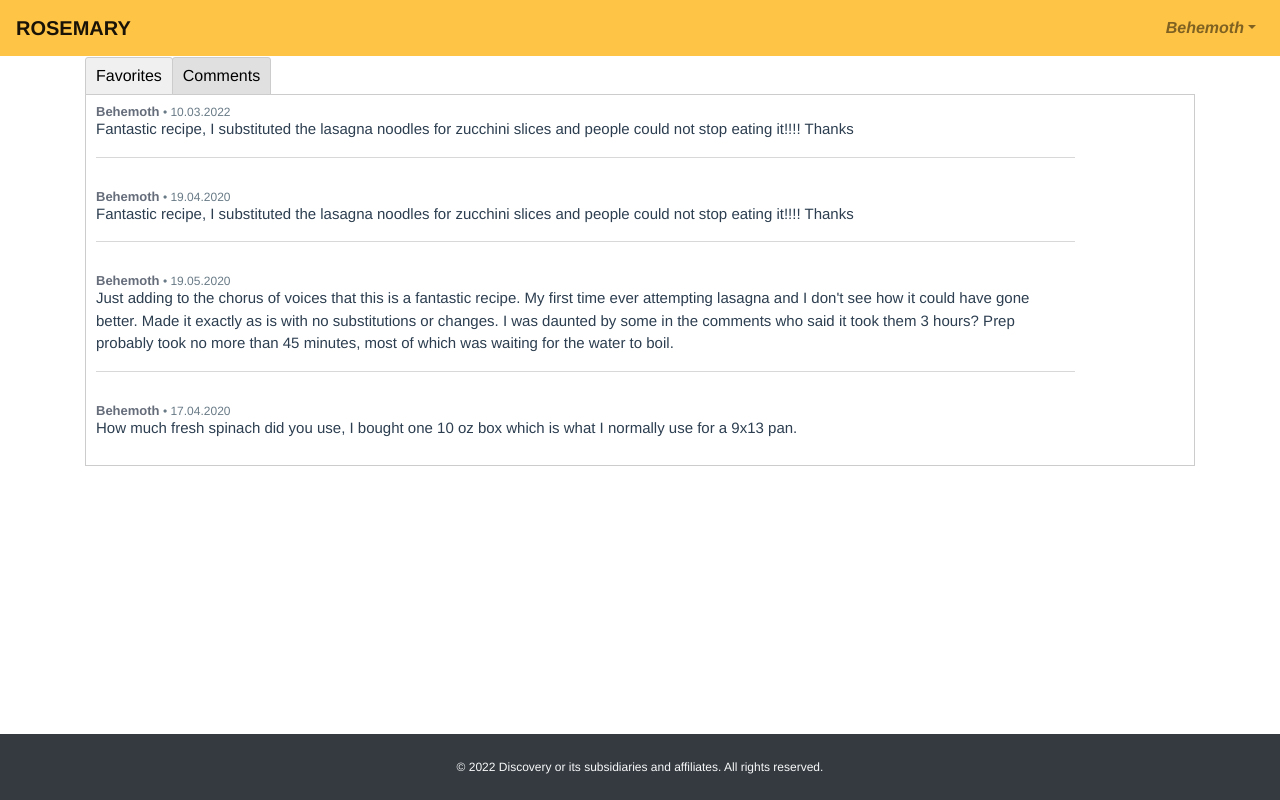
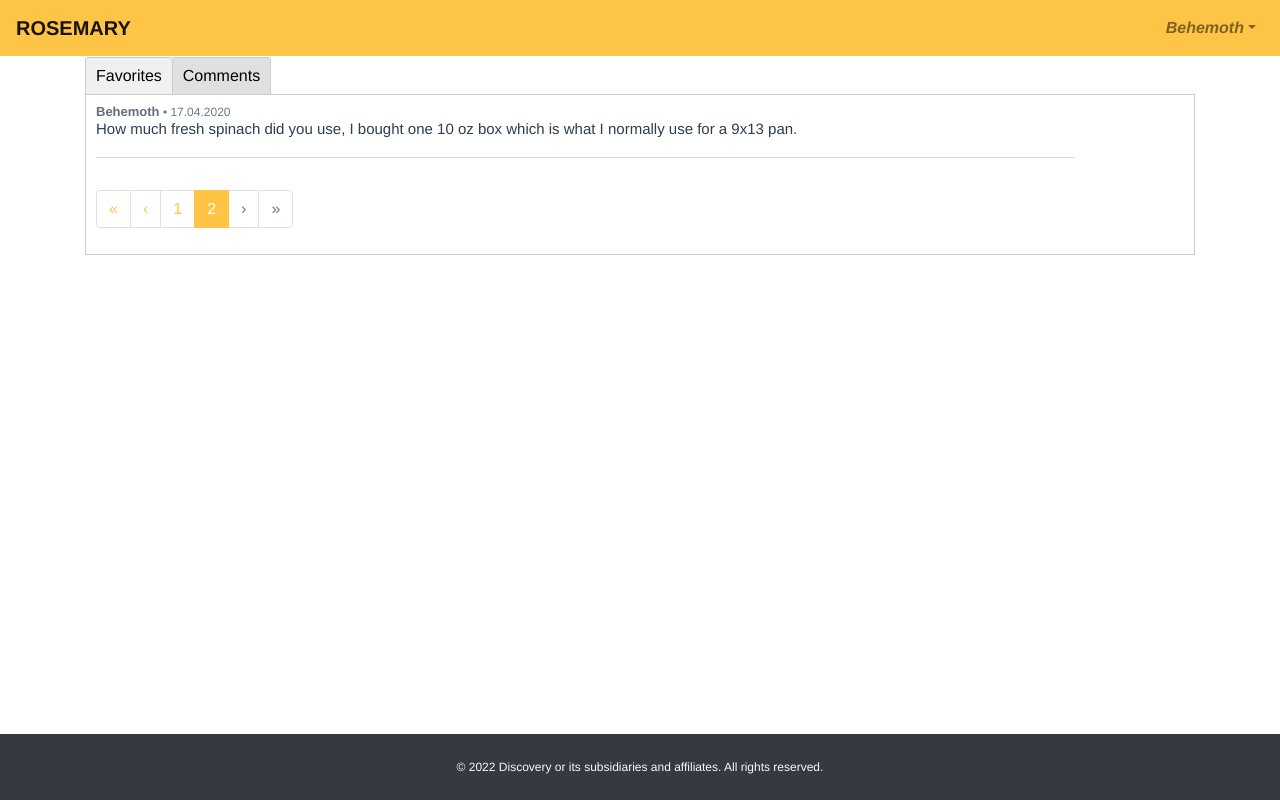
Before and after one commit to gasheva/cooking-site, a Vue app: page /profile in a window 1280 px wide. Both pictures are taken after a click on the button "Comments". Built offline with nearby package versions, Linux system fonts and the light colour scheme.

Commit message:
feat: add pagination to comments tab

```diff
--- a/src/assets/scss/_custom.scss
+++ b/src/assets/scss/_custom.scss
@@ -61,7 +61,8 @@ textarea.form-control.c-textarea--fixed {
     > * {
       border-bottom: 1px solid #d8d8d8;
     }
-    &--settings >a:last-child{
+
+    &--settings > div:last-child {
       border-bottom: none;
     }
   }
--- /dev/null
+++ b/src/mixins/pagination.mixin.js
@@ -0,0 +1,33 @@
+export default {
+    data() {
+        return {
+            page:                     2,
+            pageSize:                 3,
+            pageCount:                0,
+            paginatedAllItems:        [],
+            paginatedDisplayingItems: [],
+        };
+    },
+    methods: {
+        setupPagination(paginatedAllItems) {
+            this.paginatedAllItems        = [];
+            this.paginatedDisplayingItems = [];
+            this.pageCount                = paginatedAllItems.length;
+
+            if (paginatedAllItems.length > 0 && paginatedAllItems.length <= this.pageSize) {
+                this.paginatedAllItems = paginatedAllItems;
+                this.paginatedDisplayingItems.push(paginatedAllItems);
+                return;
+            }
+
+            while (paginatedAllItems.length > this.pageSize) {
+                this.paginatedDisplayingItems.push(paginatedAllItems.splice(0, this.pageSize));
+            }
+            if (paginatedAllItems.length > 0)
+                this.paginatedDisplayingItems.push(paginatedAllItems);
+        },
+        pageChangeHandler(page) {
+            this.page = page;
+        },
+    },
+};
--- a/src/views/profile/CommentsView.vue
+++ b/src/views/profile/CommentsView.vue
@@ -1,11 +1,20 @@
 <template>
     <div>
         <div class="comments_list comments_list--settings d-flex flex-column" v-if="!isLoading">
-            <b-link v-for="comment in comments" class="link--no-decor">
+            <b-link v-for="comment in paginatedDisplayingItems[page-1]" class="link--no-decor">
                 <comment-list-item :author="comment.author"
                                    :date-from="comment.dateFrom"
                                    :comment="comment.comment"/>
             </b-link>
+
+            <div class="pagination-container">
+                <b-pagination
+                    v-model="page"
+                    :total-rows="pageCount"
+                    :per-page="pageSize"
+                    @input="pageChangeHandler"
+                />
+            </div>
         </div>
         <div class="text-center" v-else>
             <b-spinner/>
@@ -15,10 +24,12 @@
 
 <script>
 import CommentListItem from '@/components/recipe/CommentListItem';
+import pagination      from '@/mixins/pagination.mixin';
 
 export default {
     name:       'CommentsView',
     components: {CommentListItem},
+    mixins:     [pagination],
     data() {
         return {
             comments:  null,
@@ -26,7 +37,8 @@ export default {
         };
     },
     async created() {
-        this.comments  = await this.$store.dispatch('getUserComments');
+        this.comments = await this.$store.dispatch('getUserComments', {current: this.page, per: this.pageSize});
+        this.setupPagination(this.comments);
         this.isLoading = false;
     },
     methods: {},
```
